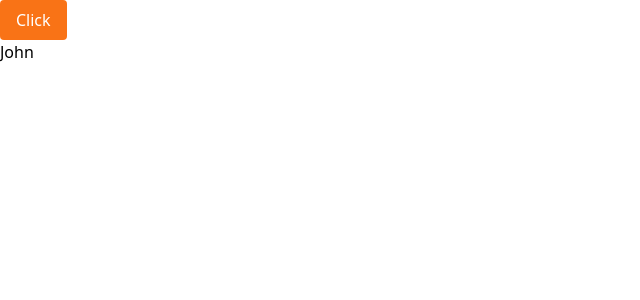
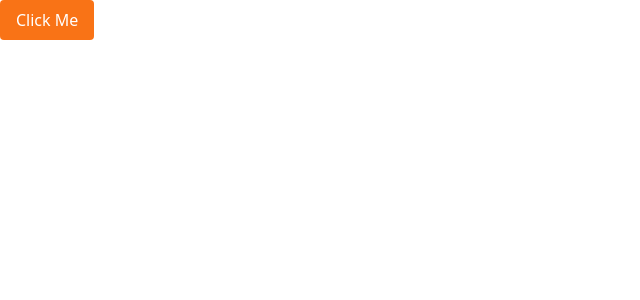
Before and after one commit to hasibmuhammad/react-app, a React (Vite) app: page / in a window 1280 px wide. Shown: the top 300 px of the page, without its empty margins (0-640 px from the left). Built offline with nearby package versions, Linux system fonts and the light colour scheme.

Commit message:
Practice State

```diff
--- a/src/App.tsx
+++ b/src/App.tsx
@@ -1,15 +1,16 @@
 import { useState } from "react";
 
 const App = () => {
-  const [person, setPerson] = useState({
-    id: 1,
-    contact: {
-      name: "John",
-    },
+  const [pizza, setPizza] = useState({
+    name: "Spicy Pepperoni",
+    toppings: ["Mushroom"],
   });
+
   const handleclick = () => {
-    setPerson({ ...person, contact: { ...person.contact, name: "Shuvo" } });
+    setPizza({ ...pizza, toppings: [...pizza.toppings, "Cheese"] });
   };
+
+  console.log(pizza);
 
   return (
     <>
@@ -17,10 +18,8 @@ const App = () => {
         className="bg-orange-500 text-white py-2 px-4 rounded "
         onClick={() => handleclick()}
       >
-        Click
+        Click Me
       </button>
-
-      {person && <p>{person.contact.name}</p>}
     </>
   );
 };
```
